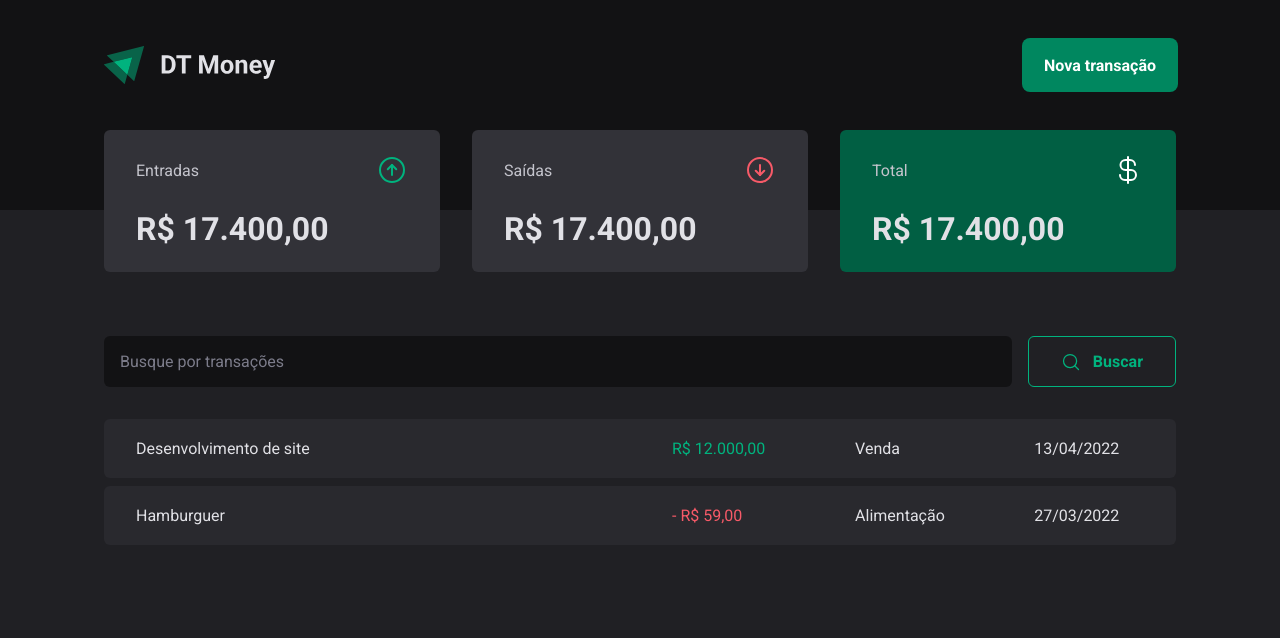
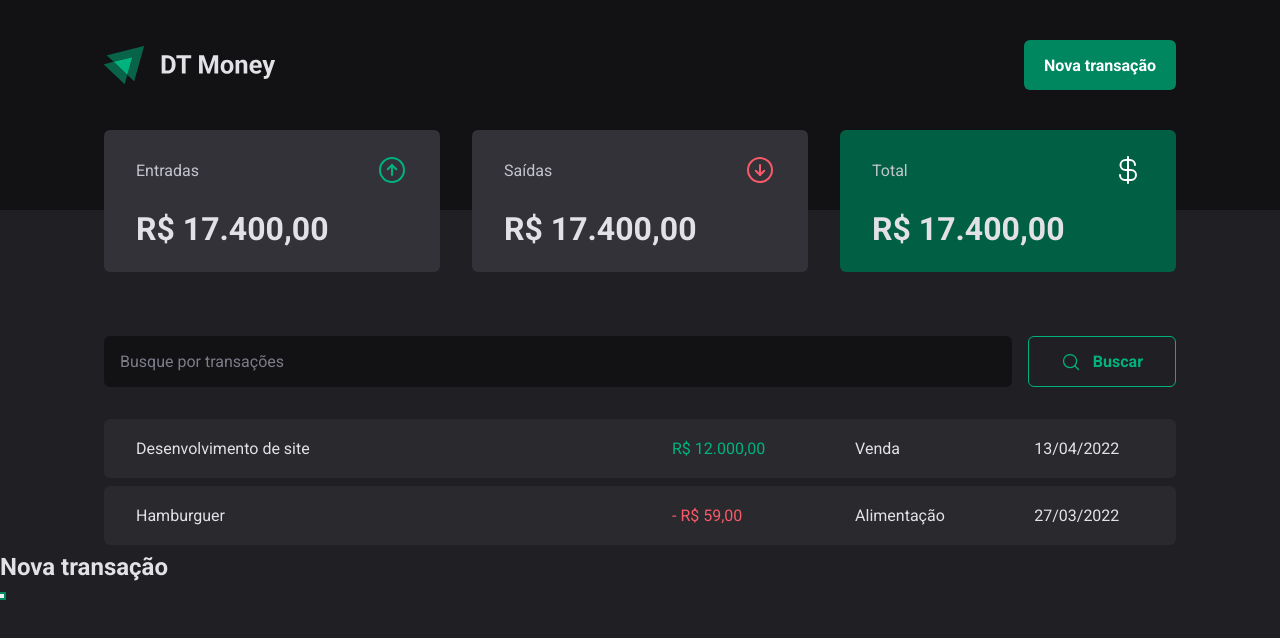
Before and after one commit to felipeslopes2010/dt-money, a React (Vite) app: page / in a window 1280 px wide. Both pictures are taken after a click on the button "Nova transação". Shown: the top 638 px of the page. Built offline with nearby package versions, Linux system fonts and the light colour scheme.

Commit message:
Add: Radix Modal

```diff
--- a/package.json
+++ b/package.json
@@ -10,6 +10,7 @@
     "preview": "vite preview"
   },
   "dependencies": {
+    "@radix-ui/react-dialog": "^1.1.2",
     "phosphor-react": "^1.4.1",
     "react": "^18.3.1",
     "react-dom": "^18.3.1",
--- a/src/components/Header/index.tsx
+++ b/src/components/Header/index.tsx
@@ -1,5 +1,6 @@
+import * as Dialog from "@radix-ui/react-dialog";
+
 import logoImg from "../../assets/logo.svg"
-
 import { HeaderContainer, HeaderContent, NewTransactionButton } from "./styles.ts";
 
 import "./styles.ts";
@@ -9,8 +10,23 @@
         <HeaderContainer>
             <HeaderContent>
                 <img src={logoImg} alt="" />
-                <NewTransactionButton>Nova transação</NewTransactionButton>
+
+                <Dialog.Root>
+                    <Dialog.DialogTrigger asChild>
+                        <NewTransactionButton>Nova transação</NewTransactionButton>
+                    </Dialog.DialogTrigger>
+
+                    <Dialog.Portal>
+                        <Dialog.Overlay />
+
+                        <Dialog.Content>
+                            <Dialog.Title>Nova transação</Dialog.Title>
+                            <Dialog.Close />
+                        </Dialog.Content>
+                    </Dialog.Portal>
+                </Dialog.Root>
             </HeaderContent>
-        </HeaderContainer>
+        </HeaderContainer >
+
     )
 }
```
Also changed, not shown: 1 other file (tests, documents, lock files or other folders).
